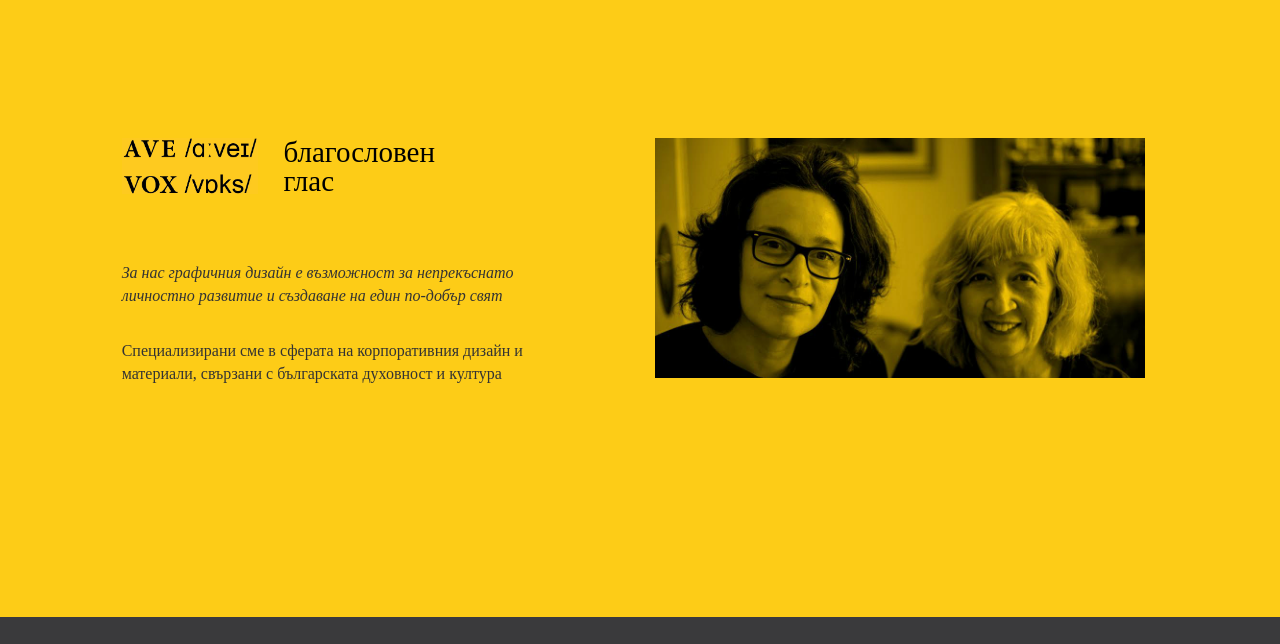
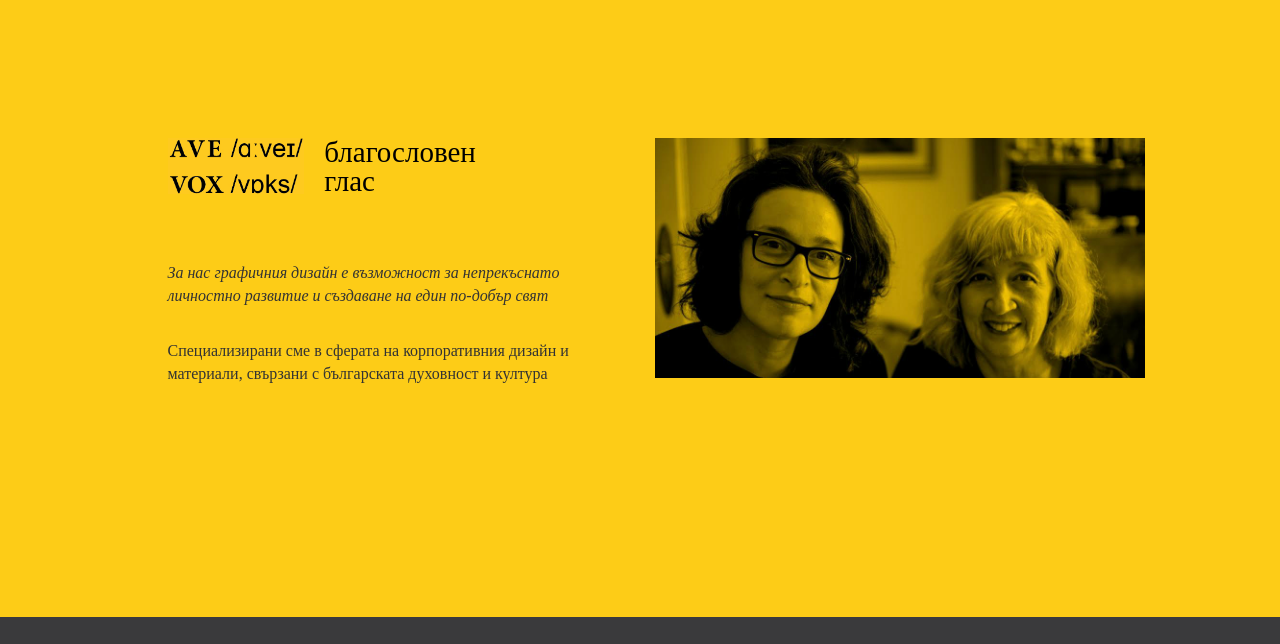
Before and after one commit to avevoxdesign/avevox.github.io, a website: page index.html in a window 1280 px wide. Shown: the part 83-727 px from the top of the page. Drawn offline with Linux system fonts and the light colour scheme.

Commit message:
display flex

```diff
--- a/index.html
+++ b/index.html
@@ -80,7 +80,7 @@
             <div class="col-sm-5 col-xs-12">
                 <div class="row">
                     <div class="col-lg-12 col-xs-12 main-description">
-                        <div style="display: inline-block; float: left; margin-right: 25px;">
+                        <div style="display: inline-block; float: left; margin-right: 20px;">
                             <img src="static/img/sections/are1.jpg" alt="we are" style="height: 56px;"/>
                         </div>
                         <div style="display: inline-block">
--- a/static/css/custom.css
+++ b/static/css/custom.css
@@ -15,7 +15,9 @@ body {
 section#project,
 section#about_me,
 section#link {
-  display: table;
+  display: flex;
+  flex-direction: column;
+  justify-content: center;
   width: 100%;
   min-height: 700px;
 }
@@ -23,8 +25,8 @@ section#link {
 section#project .container,
 section#about_me .container,
 section#link .container {
-  display: table-cell;
-  vertical-align: middle;
+  /*display: table-cell;
+  vertical-align: middle;*/
 }
 
 #navbar ul li {
```
